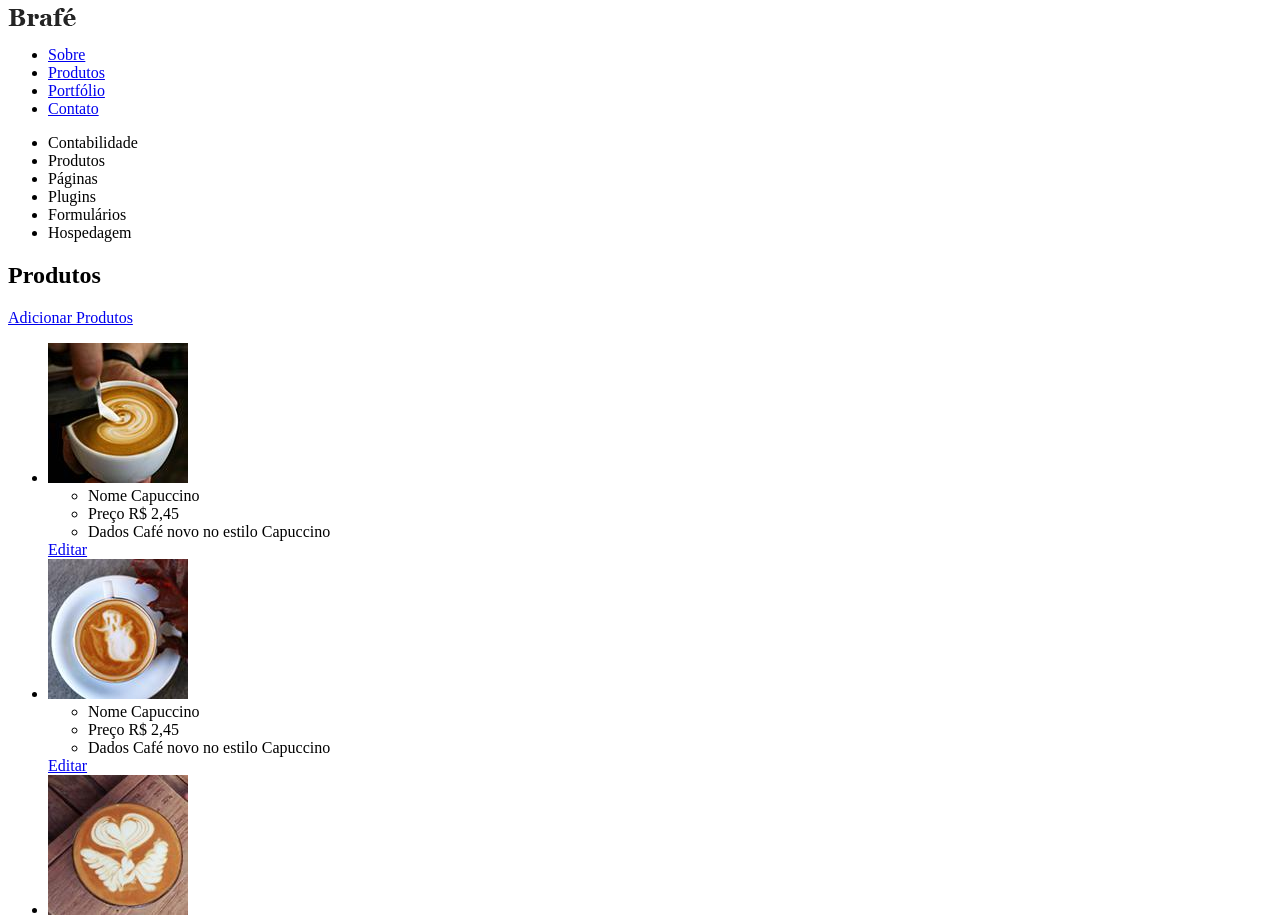
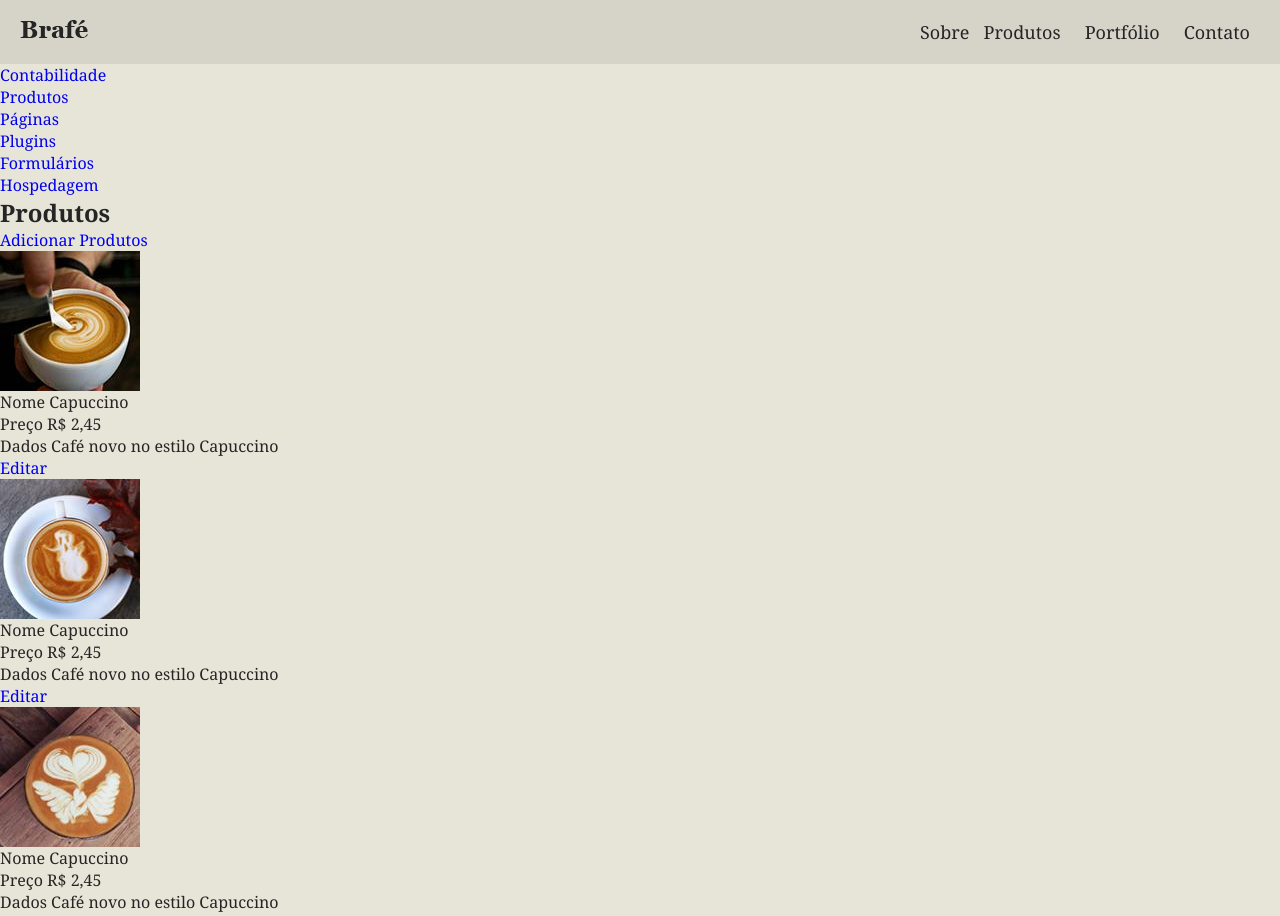
Before and after one commit to WebertiBarbosa/brafe3-css-puro, a plain HTML site: page index.html in a window 1280 px wide. Shown: the top 916 px of the page. Drawn offline with Linux system fonts and the light colour scheme.

Commit message:
css da navegação

```diff
--- a/css/style.css
+++ b/css/style.css
@@ -0,0 +1,53 @@
+* {
+  margin: 0;
+  padding: 0;
+  list-style: none;
+  text-decoration: none;
+  box-sizing: border-box;
+}
+
+body {
+  font-family: Georgia, 'Times New Roman', Times, serif;
+  color: #252525;
+  background: #e7e4d8;
+}
+
+img {
+  display: block;
+  max-width: 100%;
+}
+
+/* HEADER */
+
+.header {
+  background: #d6d3c8;
+  padding: 20px;
+}
+
+.header::after, .header::before {
+  content: "";
+  display: table;
+  clear: both;
+}
+
+.header-logo {
+  float: left;
+}
+
+.header-menu ul {
+  float: right;
+}
+
+.header-menu li {
+  display: inline-block;
+}
+
+.header-menu li a {
+  color: #252525;
+  font-size: 1.125em;
+  padding: 0 10px;
+}
+
+.header-menu li:first-child a {
+  padding: 0px;
+}
--- a/index.html
+++ b/index.html
@@ -8,9 +8,11 @@
 </head>
 <body>
 
-  <header>
-    <a href="#"><img src="/img/brafe.png" alt="Brafé"></a>
-    <nav>
+  <header class="header">
+    <a class="header-logo" href="#">
+      <img src="/img/brafe.png" alt="Brafé">
+    </a>
+    <nav class="header-menu">
       <ul>
         <li><a href="#">Sobre</a></li>
         <li><a href="#">Produtos</a></li>
@@ -23,12 +25,12 @@
   <main>
     <nav>
       <ul>
-        <li><a>Contabilidade</a></li>
-        <li><a>Produtos</a></li>
-        <li><a>Páginas</a></li>
-        <li><a>Plugins</a></li>
-        <li><a>Formulários</a></li>
-        <li><a>Hospedagem</a></li>
+        <li><a href="#">Contabilidade</a></li>
+        <li><a href="#">Produtos</a></li>
+        <li><a href="#">Páginas</a></li>
+        <li><a href="#">Plugins</a></li>
+        <li><a href="#">Formulários</a></li>
+        <li><a href="#">Hospedagem</a></li>
       </ul>
     </nav>
 
```
